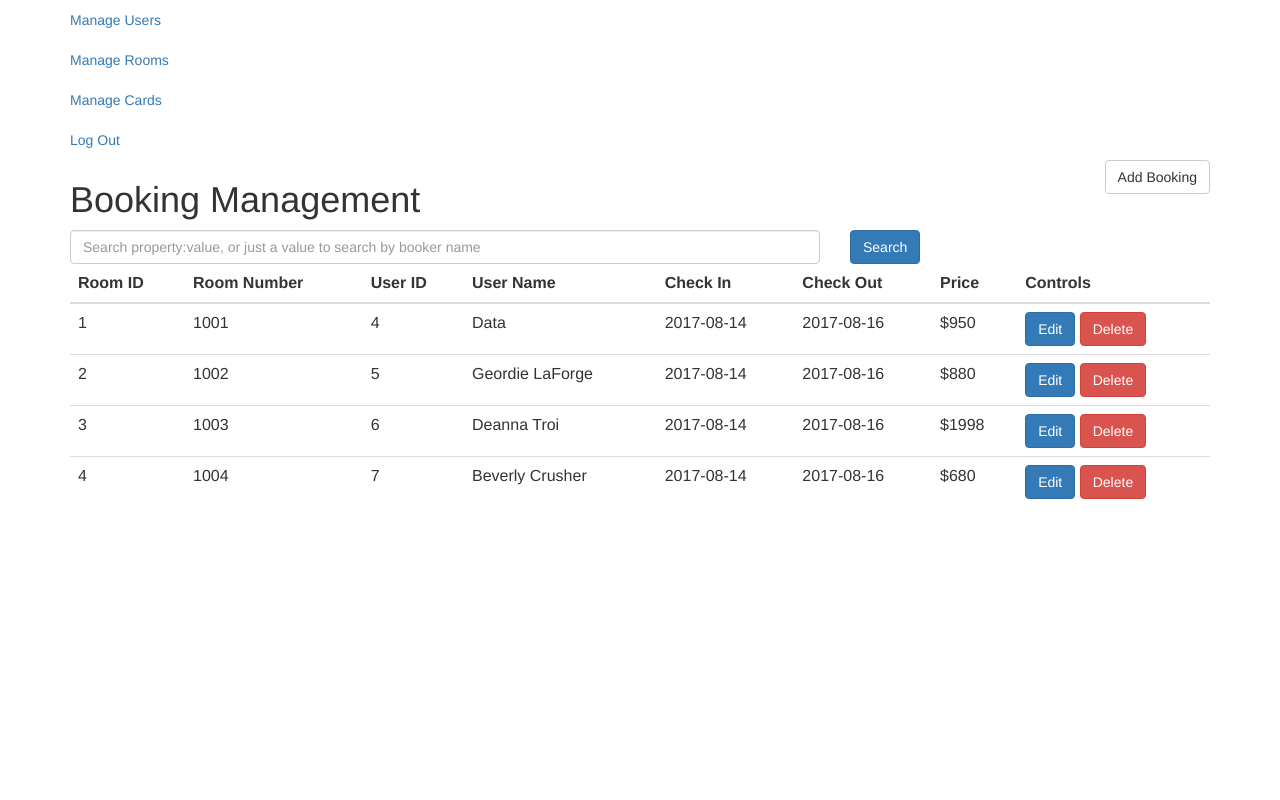
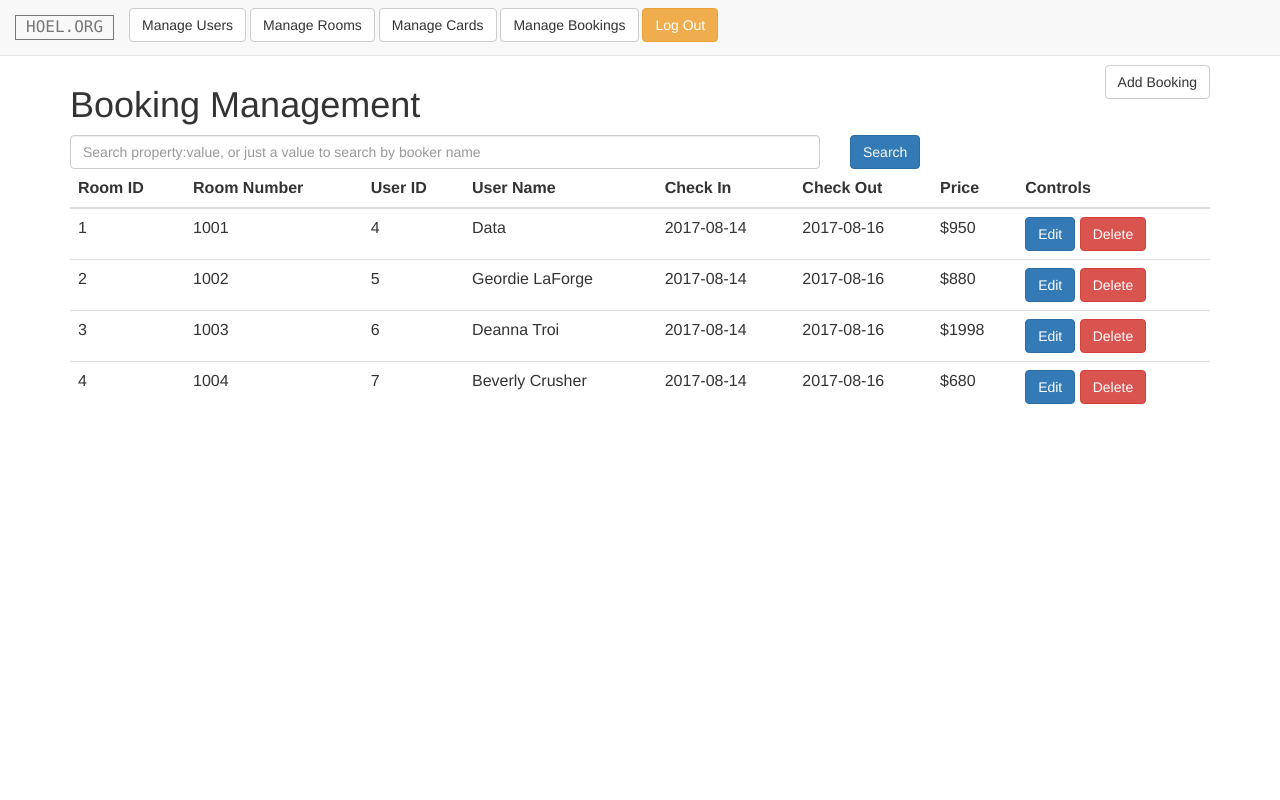
Before and after one commit to spkvn/hoel, a Laravel app: page /admin/bookings in a window 1280 px wide. Run offline with Laravel 8, Linux system fonts and the light colour scheme; a user stored in the database is signed in; data comes from the database, SQL or seed files in the repository; settings files or empty folders that the repository lacks are supplied.

Commit message:
Navbar make-look-nice

```diff
--- a/resources/views/layouts/master.blade.php
+++ b/resources/views/layouts/master.blade.php
@@ -10,11 +10,9 @@
 		  crossorigin="anonymous">
 	</head>
 
-	<body>
+	<body style="padding-top:65px;">
+	@include('layouts.nav')
 	<div class="container">
-		<div class="row">
-			@include('layouts.nav')
-		</div>
 		<div>
 			@yield('content')
 		</div>
--- a/resources/views/layouts/nav.blade.php
+++ b/resources/views/layouts/nav.blade.php
@@ -1,66 +1,107 @@
-<ul class="nav nav-pill">
+<nav class="navbar navbar-default navbar-fixed-top">
+	<a href="/">
+		<p class="navbar-text"
+		   style="font-family:consolas;
+			   border:1px solid rgb(119,119,119);
+			   padding:0px 10px 0px 10px;
+			   font-size:12pt;
+		">
+			   HOEL.ORG
+		</p>
+	</a>
 	<!--Pages exclusive to guests-->
 	@if(Auth::guest())
-	<li>
-		<a href="/">Log In</a>
-	</li>
-
-	<li>
-		<a href="/register">Register</a>
-	</li>
+		<a href="/">
+			<button class="btn btn-primary">Log In</button>
+		</a>
+	<a href="/register">
+		<button class="btn btn-default navbar-btn">Register</button>
+	</a>
 	@endif
 
 	<?php $user = Auth::user() ?>
 	@if($user)
 		@if($user->category == "Administrator")
-		<li>
-			<a href="/admin/users">Manage Users</a>
-		</li>
-		<li>
-			<a href="/admin/rooms">Manage Rooms</a>
-		</li>
-		<li>
-			<a href="/admin/cards">Manage Cards</a>
-		</li>
-		<li>
-			<a href="/logout">Log Out</a>
-		</li>
+		<a href="/admin/users">
+		<button class="btn btn-default navbar-btn">
+			Manage Users
+		</button>
+		</a>
+
+		<a href="/admin/rooms">
+		<button class="btn btn-default navbar-btn">
+			Manage Rooms
+		</button>
+		</a>
+
+		<a href="/admin/cards">
+			<button class="btn btn-default navbar-btn">
+				Manage Cards
+			</button>
+		</a>
+
+		<a href="/admin/bookings/">
+			<button class="btn btn-default navbar-btn">
+				Manage Bookings
+			</button>
+		</a>
 		@endif
 
 		@if($user->category == "Housekeeping")
-		<li>
-			<a href="">[To Be Completed]Cleaning List</a>
-		</li>
-		<li>
-			<a href="/logout">Log Out</a>
-		</li>
+		<a href="">
+			<button class="btn btn-default navbar-btn">
+				[To Be Completed]Cleaning List
+			</button>
+		</a>
+		<a href="/logout">
+			<button class="btn btn-default navbar-btn">
+				Log Out
+			</button>
+		</a>
 		@endif
 
 		@if($user->category == "Reception")
-		<li>
-			<a href="">[To Be Completed] Manage Patrons</a>
-		</li>
-		<li>
-			<a href="">[To Be Completed] Manage Bookings</a>
-		</li>
-		<li>
-			<a href="">[To Be Completed]Manage Cards</a>
-		</li>
-		<li>
-			<a href="/logout">Log Out</a>
-		</li>
+		<a href="">
+			<button class="btn btn-default navbar-btn">
+				[To Be Completed] Manage Patrons
+			</button>
+		</a>
+		<a href="">
+			<button class="btn btn-default navbar-btn">
+			[To Be Completed] Manage Bookings
+			</button>
+		</a>
+		<a href="">
+			<button class="btn btn-default navbar-btn">
+				[To Be Completed]Manage Cards
+			</button>
+		</a>
+		<a href="/logout">
+			<button class="btn btn-default navbar-btn">
+				Log Out
+			</button>
+		</a>
 		@endif
 
 		@if($user->category == "Patron")
-		<li>
-			<a href="">[To Be Completed]Your Bookings</a>
-		</li>
-		<li>
-			<a href="">[To Be Completed]Your Cards</a>
-		</li>
-		<li>
-			<a href="/logout">Log Out</a>
-		</li>
+		<a href="">
+			<button class="btn btn-default navbar-btn">
+				[To Be Completed]Your Bookings
+			</button>
+		</a>
+		<a href="">
+			<button class="btn btn-default navbar-btn">
+				[To Be Completed]Your Cards
+			</button>
+		</a>
+		<a href="/logout">
+			<button class="btn btn-default navbar-btn">
+				Log Out
+			</button>
+		</a>
 		@endif
+		<a href="/logout">
+				<button class="btn navbar-btn btn-warning">Log Out</button>
+		</a>
 	@endif
-</ul>
+</nav>
```
